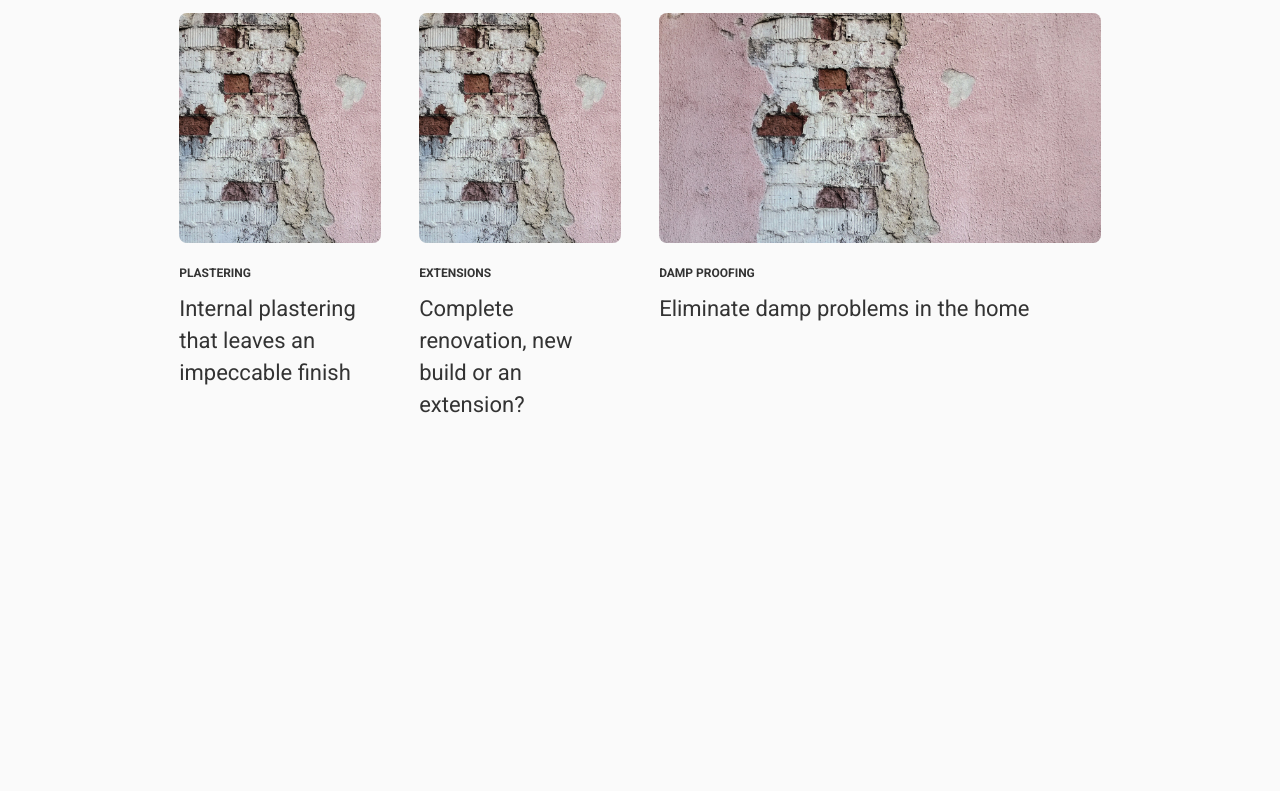
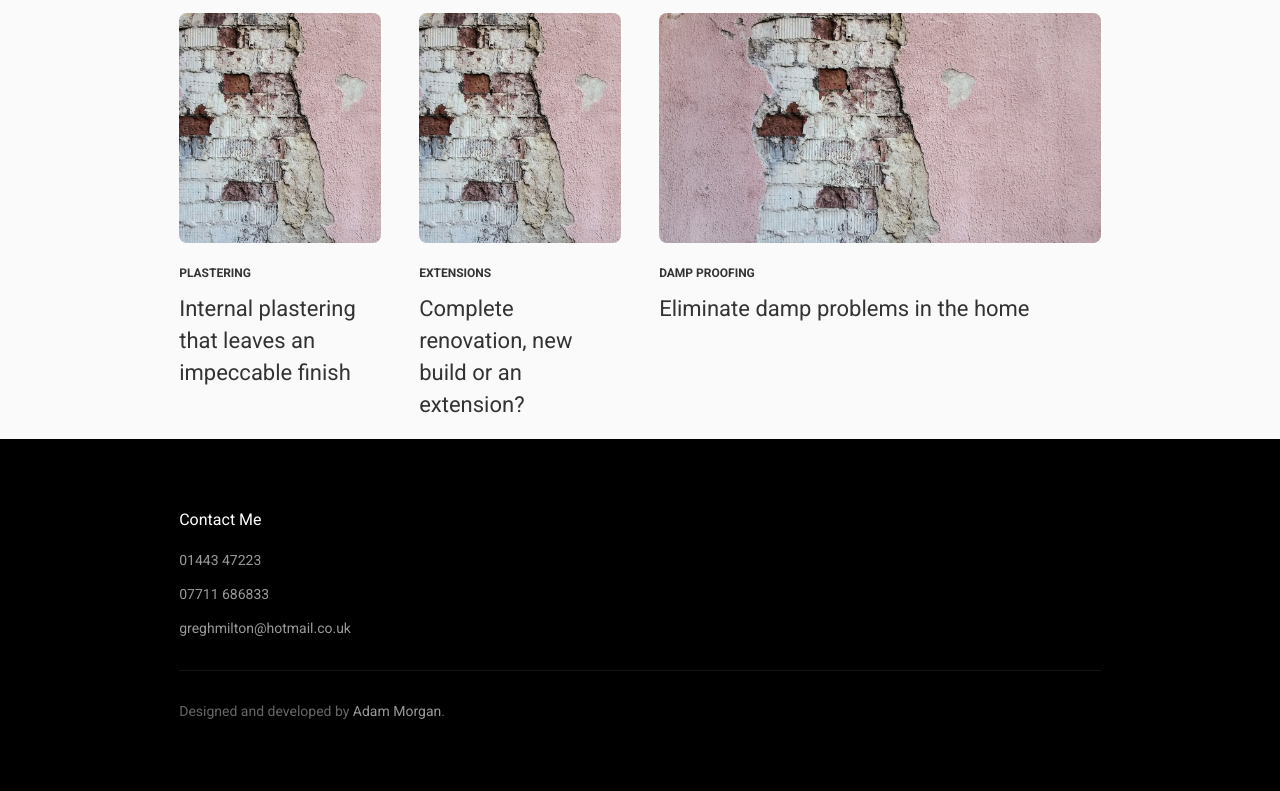
Before and after one commit to adamccfc/gregMilton, a Gatsby site: page / in a window 1280 px wide. Shown: the part 1332-2123 px from the top of the page. Before the commit the page ends 1771 px from the top, so only its background shows below. Built offline with nearby package versions, Linux system fonts and the light colour scheme; Gatsby itself is replaced by a stand-in of ours.

Commit message:
Improve footer styles

```diff
--- /dev/null
+++ b/src/components/footer.js
@@ -0,0 +1,21 @@
+import React from 'react'
+
+const Footer = ({ siteTitle }) => (
+  <footer className="footer">
+    <div className="container">
+      <div className="row">
+        <div className="col-12 footer__divider">
+          <h5 className="footer__title">Contact Me</h5>
+          <a className="footer__link" href="tel:0144347223">01443 47223</a>
+          <a className="footer__link" href="tel:07711686833">07711 686833</a>
+          <a className="footer__link" href="mailto:greghmilton@hotmail.co.uk?Subject=Hello%Greg">greghmilton@hotmail.co.uk</a>
+        </div>
+        <div className="col-12">
+          <p>Designed and developed by <a href="http:www.adammorgan.wales" target="_blank" rel="noopener noreferrer">Adam Morgan</a>.</p>
+        </div>
+      </div>
+    </div>
+  </footer>
+)
+
+export default Footer
--- a/src/components/layout.js
+++ b/src/components/layout.js
@@ -3,6 +3,7 @@ import PropTypes from 'prop-types'
 import Helmet from 'react-helmet'
 import { StaticQuery, graphql } from 'gatsby'
 
+import Footer from '../components/footer'
 import '../sass/main.scss'
 
 const Layout = ({ children }) => (
@@ -35,6 +36,7 @@ const Layout = ({ children }) => (
         >
           {children}
         </div>
+        <Footer />
       </>
     )}
   />
--- a/src/sass/global/_typography.scss
+++ b/src/sass/global/_typography.scss
@@ -55,15 +55,14 @@ p {
 }
 
 a {
-  display: block;
   -webkit-transition: color 200ms ease;
   transition: color 200ms ease;
-  color: #1991eb;
+  color: $brand-primary;
   font-weight: 400;
   text-decoration: none;
 
   &:hover {
-    color: #0c6cb5;
+    color: darken($brand-primary, 10%);
   }
 }
 
--- /dev/null
+++ b/src/sass/layout/_footer.scss
@@ -0,0 +1,38 @@
+.footer {
+  background-color: $black;
+  padding: 50px 0;
+
+  &__title {
+    color: $white;
+    margin-bottom: 15px;
+  }
+
+  &__link {
+    display: block;
+    margin-bottom: 10px;
+  }
+
+  &__divider {
+    border-bottom: 1px solid hsla(0, 0%, 100%, .08);
+    margin-bottom: 20px;
+    padding-bottom: 20px;
+  }
+
+  a {
+    opacity: 0.6;
+    -webkit-transition: color 400ms ease, opacity 400ms ease, -webkit-transform 400ms ease;
+    transition: color 400ms ease, opacity 400ms ease, -webkit-transform 400ms ease;
+    transition: color 400ms ease, transform 400ms ease, opacity 400ms ease;
+    transition: color 400ms ease, transform 400ms ease, opacity 400ms ease, -webkit-transform 400ms ease;
+    color: $white;
+    line-height: 24px;
+
+    &:hover {
+      color: $white;
+      opacity: 1;
+      -webkit-transform: translate(0px, -2px);
+      -ms-transform: translate(0px, -2px);
+      transform: translate(0px, -2px);
+    }
+  }
+}
--- a/src/sass/main.scss
+++ b/src/sass/main.scss
@@ -6,6 +6,7 @@
 @import 'global/typography';
 
 // Layout
+@import 'layout/footer';
 @import 'layout/grid';
 
 //== Components
```
